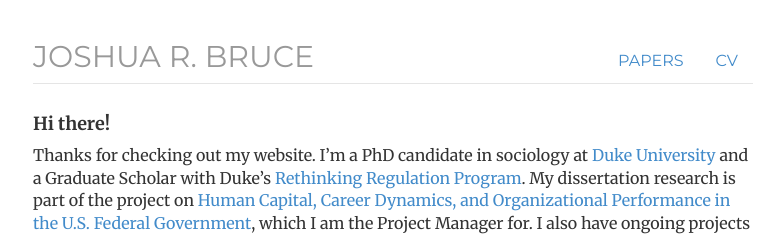
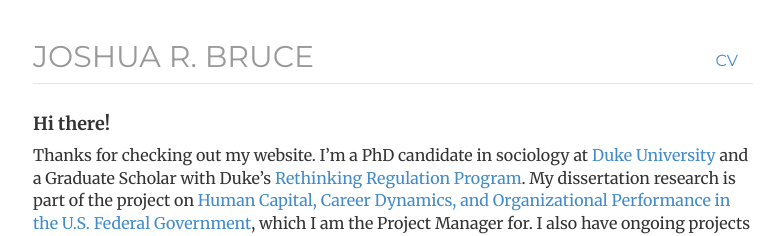
Before and after one commit to joshuarbruce/joshuarbruce.github.io, a Jekyll site: the page built from index.html, in a window 1280 px wide. Shown: the top 236 px of the page, without its empty margins (247-1030 px from the left). Built offline with Jekyll 4.4.1, drawn with Linux system fonts in a browser that asks for light colours; nearby versions of some CDN libraries.

Commit message:
Update header.html

```diff
--- a/_includes/header.html
+++ b/_includes/header.html
@@ -1,6 +1,6 @@
 <div class="header">
 	<ul class="nav nav-pills pull-right">
-		<li class="{{ page.papers }}"><a href="/_papers" title="Papers">Papers</a></li>
+		<!-- <li class="{{ page.papers }}"><a href="/_papers" title="Papers">Papers</a></li> -->
 		<li class="text" ><a href="/files/CV - Joshua R Bruce - 9 March 2017.pdf" target="_blank" title="CV">CV</a></li>
 	</ul>
 	<h2 class="text-muted" text-decoration="none" color="#999999"><a href="/">Joshua R. Bruce</a></h2>
```
